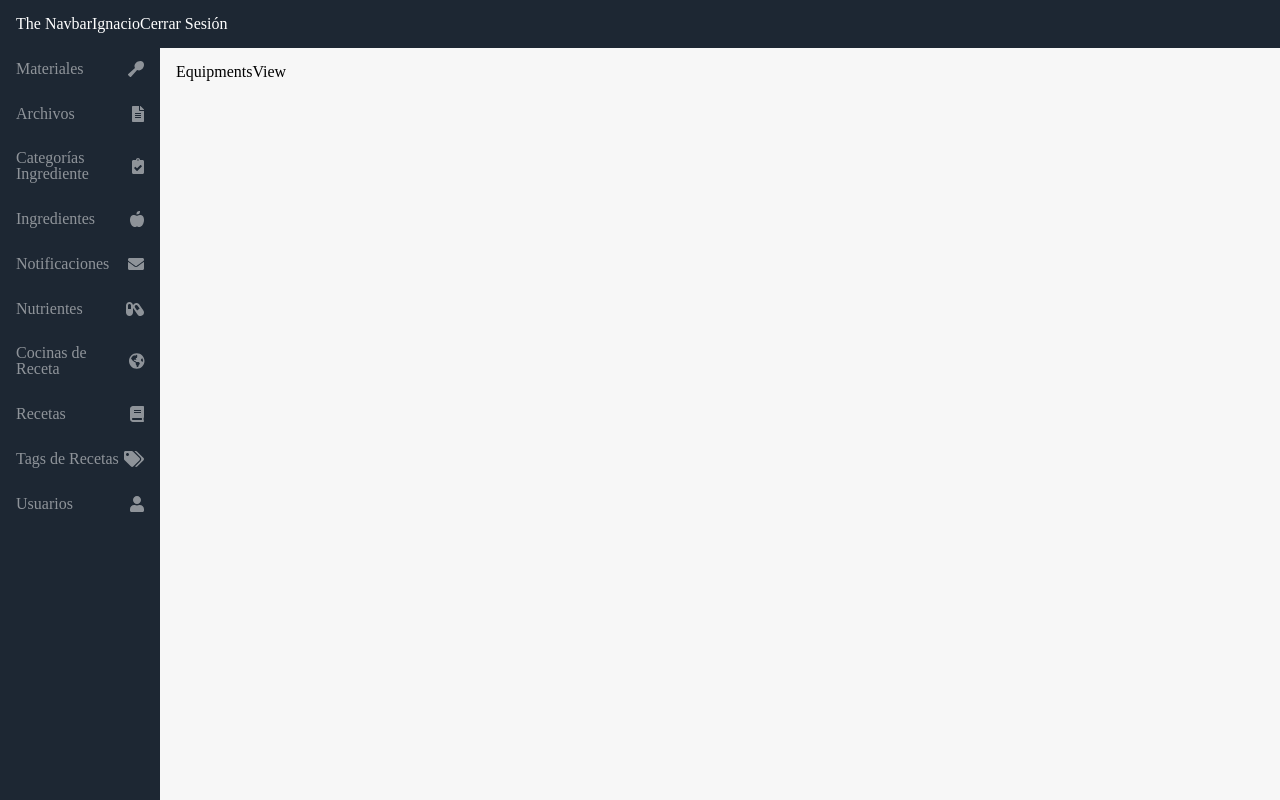
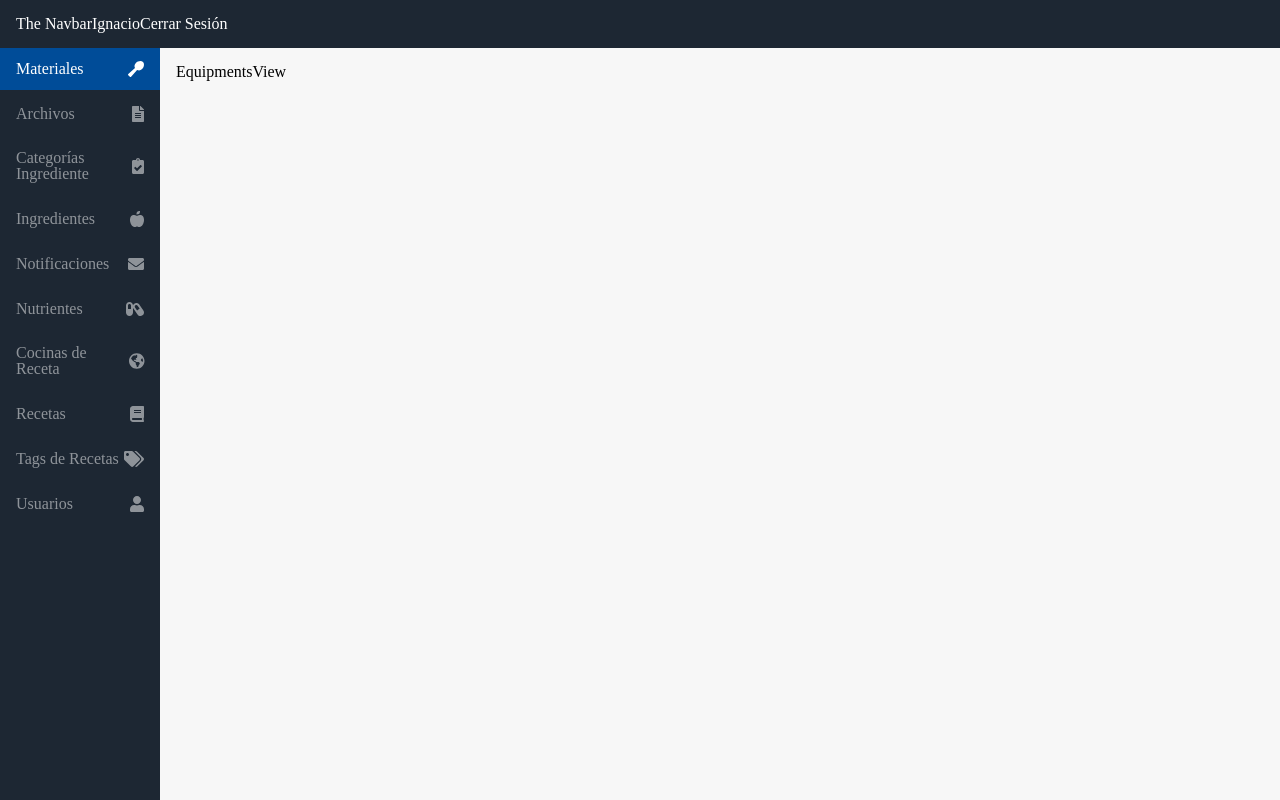
Before and after one commit to Jibaru/cooking-app-admin, a Vue app: page /materiales in a window 1280 px wide. Built offline with nearby package versions, Linux system fonts and the light colour scheme; a web font is replaced by a local one.

Commit message:
Added classes on selected item

```diff
--- a/src/components/layout/TheSidebar.vue
+++ b/src/components/layout/TheSidebar.vue
@@ -2,7 +2,7 @@
   <aside>
     <ul>
       <li v-for="link in sidebarLinks" :key="link.name">
-        <router-link :to="link.path">
+        <router-link :to="link.path" :class="buildClasses(link)">
           <span>{{ link.name }}</span>
           <base-icon :prefix="link.icon.prefix" :icon="link.icon.name" />
         </router-link>
@@ -18,6 +18,13 @@ export default {
     ...mapGetters({
       sidebarLinks: "navigation/sidebarLinks",
     }),
+  },
+  methods: {
+    buildClasses(link) {
+      return {
+        "selected-link": link.path === this.$route.path,
+      };
+    },
   },
 };
 </script>
@@ -44,10 +51,14 @@ aside {
       text-decoration: none;
 
       &:hover {
-        background-color: $app-primary-color;
         opacity: 1;
       }
     }
   }
 }
+
+.selected-link {
+  background-color: $app-primary-color;
+  opacity: 1;
+}
 </style>
```
